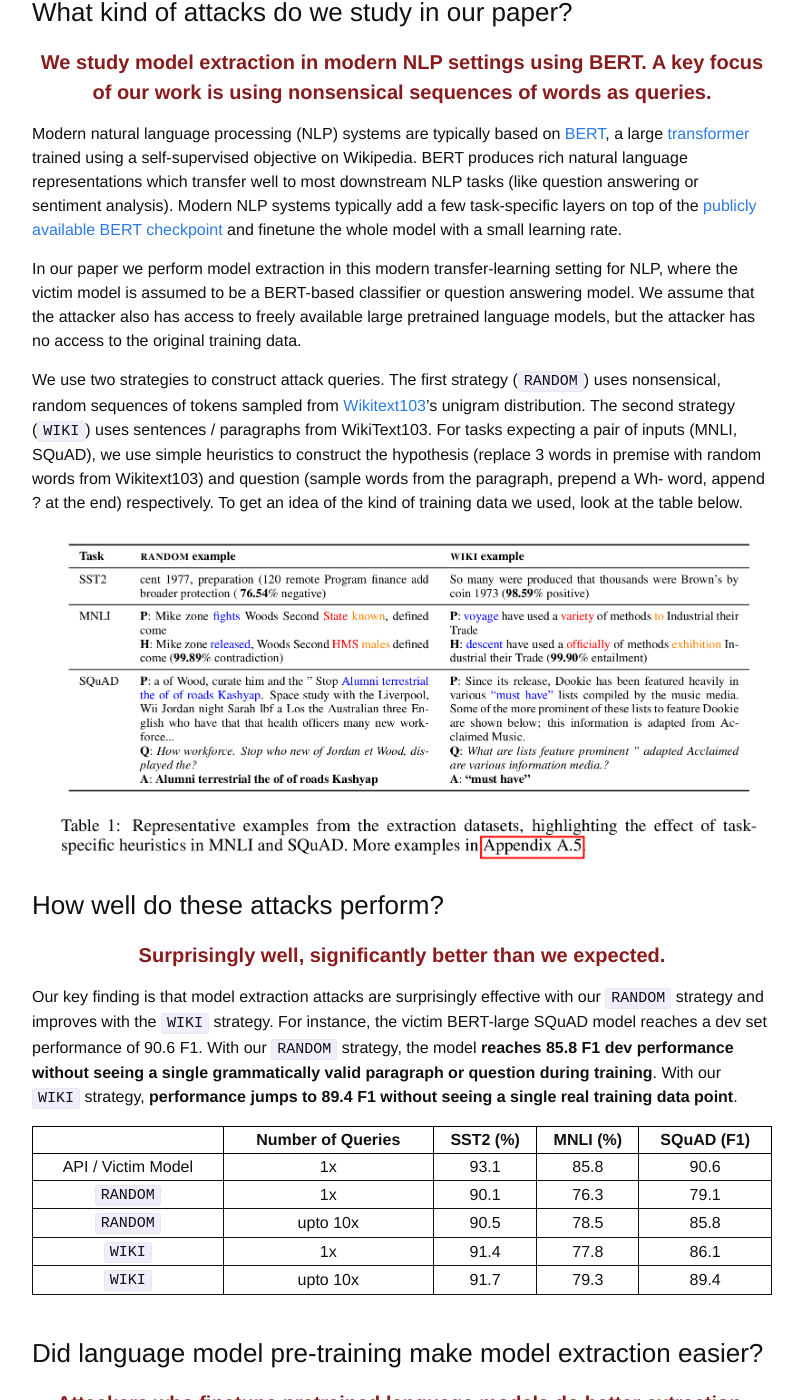
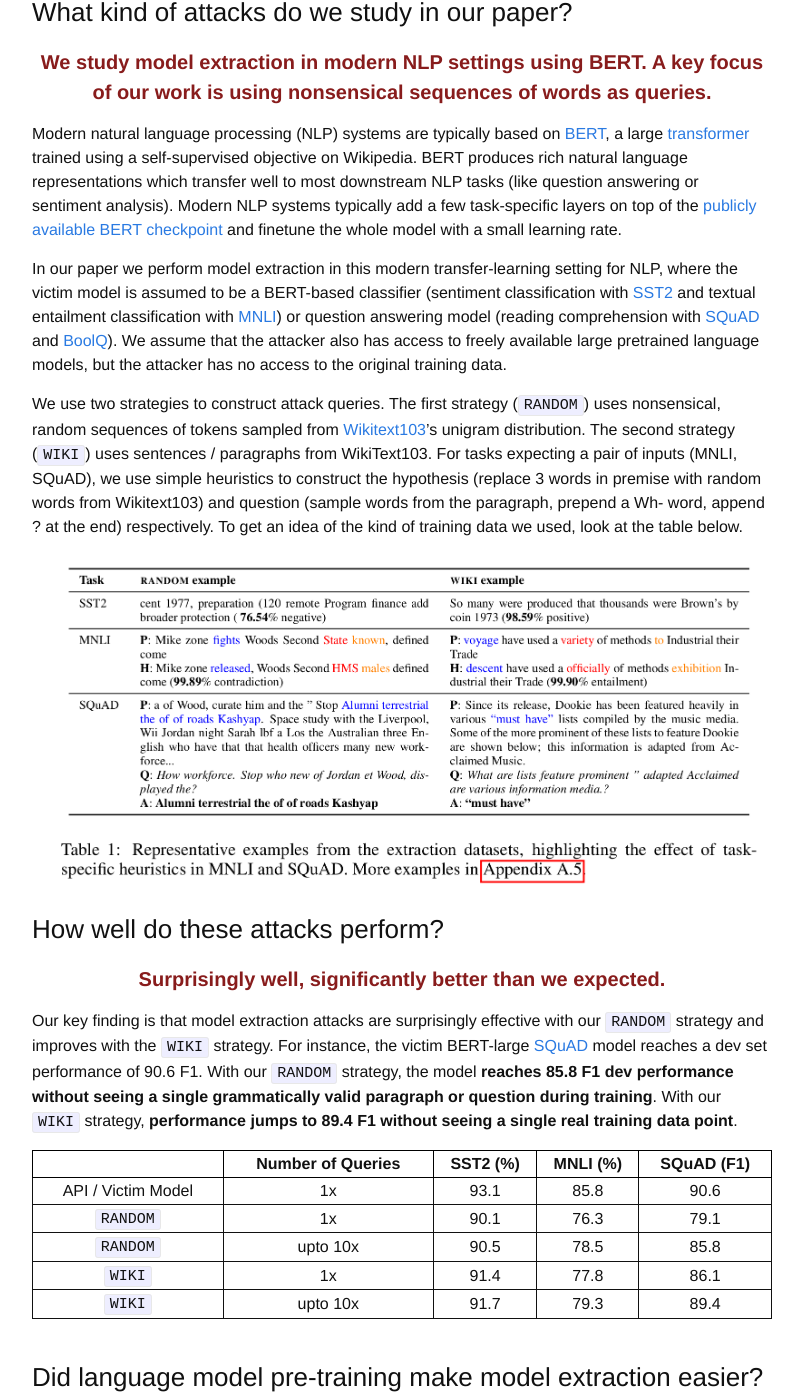
Before and after one commit to martiansideofthemoon/martiansideofthemoon.github.io, a Jekyll site: the page built from _posts/2020-02-10-model-extraction-bert.markdown, in a window 1280 px wide and 1400 px high, scrolled down 1793 px. Shown: the whole window, without its empty margins (238-1041 px from the left). Built offline with Jekyll 4.4.1, drawn with Linux system fonts in a browser that asks for light colours; comment, search, counter and statistics services are not loaded; part of the change alters nothing that is shown; some of the changed text lies outside the part shown.

Commit message:
Adding dataset information into blog

```diff
--- a/_posts/2020-02-10-model-extraction-bert.markdown
+++ b/_posts/2020-02-10-model-extraction-bert.markdown
@@ -236,7 +236,7 @@ Based on [cost estimates](https://cloud.google.com/products/calculator/) from Go
 
 Modern natural language processing (NLP) systems are typically based on [BERT](https://arxiv.org/abs/1810.04805), a large [transformer](https://arxiv.org/abs/1706.03762) trained using a self-supervised objective on Wikipedia. BERT produces rich natural language representations which transfer well to most downstream NLP tasks (like question answering or sentiment analysis). Modern NLP systems typically add a few task-specific layers on top of the [publicly available BERT checkpoint](https://github.com/google-research/bert/) and finetune the whole model with a small learning rate.
 
-In our paper we perform model extraction in this modern transfer-learning setting for NLP, where the victim model is assumed to be a BERT-based classifier or question answering model. We assume that the attacker also has access to freely available large pretrained language models, but the attacker has no access to the original training data.
+In our paper we perform model extraction in this modern transfer-learning setting for NLP, where the victim model is assumed to be a BERT-based classifier (sentiment classification with [SST2](https://nlp.stanford.edu/sentiment/treebank.html) and textual entailment classification with [MNLI](https://www.nyu.edu/projects/bowman/multinli/)) or question answering model (reading comprehension with [SQuAD](https://rajpurkar.github.io/SQuAD-explorer/) and [BoolQ](https://github.com/google-research-datasets/boolean-questions)). We assume that the attacker also has access to freely available large pretrained language models, but the attacker has no access to the original training data.
 
 We use two strategies to construct attack queries. The first strategy (`RANDOM`) uses nonsensical, random sequences of tokens sampled from [Wikitext103](https://www.salesforce.com/products/einstein/ai-research/the-wikitext-dependency-language-modeling-dataset/)'s unigram distribution. The second strategy (`WIKI`) uses sentences / paragraphs from WikiText103. For tasks expecting a pair of inputs (MNLI, SQuAD), we use simple heuristics to construct the hypothesis (replace 3 words in premise with random words from Wikitext103) and question (sample words from the paragraph, prepend a Wh- word, append ? at the end) respectively. To get an idea of the kind of training data we used, look at the table below.
 
@@ -248,7 +248,7 @@ We use two strategies to construct attack queries. The first strategy (`RANDOM`)
 <h4><span style="color: #881c1c"><b>Surprisingly well, significantly better than we expected.</b></span></h4>
 </center>
 
-Our key finding is that model extraction attacks are surprisingly effective with our `RANDOM` strategy and improves with the `WIKI` strategy. For instance, the victim BERT-large SQuAD model reaches a dev set performance of 90.6 F1. With our `RANDOM` strategy, the model **reaches 85.8 F1 dev performance without seeing a single grammatically valid paragraph or question during training**. With our `WIKI` strategy, **performance jumps to 89.4 F1 without seeing a single real training data point**.
+Our key finding is that model extraction attacks are surprisingly effective with our `RANDOM` strategy and improves with the `WIKI` strategy. For instance, the victim BERT-large [SQuAD](https://rajpurkar.github.io/SQuAD-explorer/) model reaches a dev set performance of 90.6 F1. With our `RANDOM` strategy, the model **reaches 85.8 F1 dev performance without seeing a single grammatically valid paragraph or question during training**. With our `WIKI` strategy, **performance jumps to 89.4 F1 without seeing a single real training data point**.
 
 <style>
 table {
@@ -289,7 +289,7 @@ If instead of fine-tuning BERT attackers train [QANet](https://arxiv.org/abs/180
 ### Are some kinds of queries better for model extraction?
 
 <center>
-<h4><span style="color: #881c1c"><b>Queries with high agreement among an ensemble of victim models work best.</b></span></h4>
+<h4><span style="color: #881c1c"><b>Queries with high agreement among victim model ensembles work best.</b></span></h4>
 </center>
 
 We briefly investigated this question and found a strategy to select a fraction of effective `RANDOM` / `WIKI` queries from a much larger pool. We trained multiple copies of the victim model (each on a different random seed). We found that queries which tend to have high agreement between the different victim models' outputs are better for model extraction. This finding parallels [prior work](https://papers.nips.cc/paper/7219-simple-and-scalable-predictive-uncertainty-estimation-using-deep-ensembles.pdf) on out-of-distribution detection, which found that the confidence score of an ensemble of classifiers is much more effective in finding out-of-distribution inputs compared to a single over-confident classifier.
```
